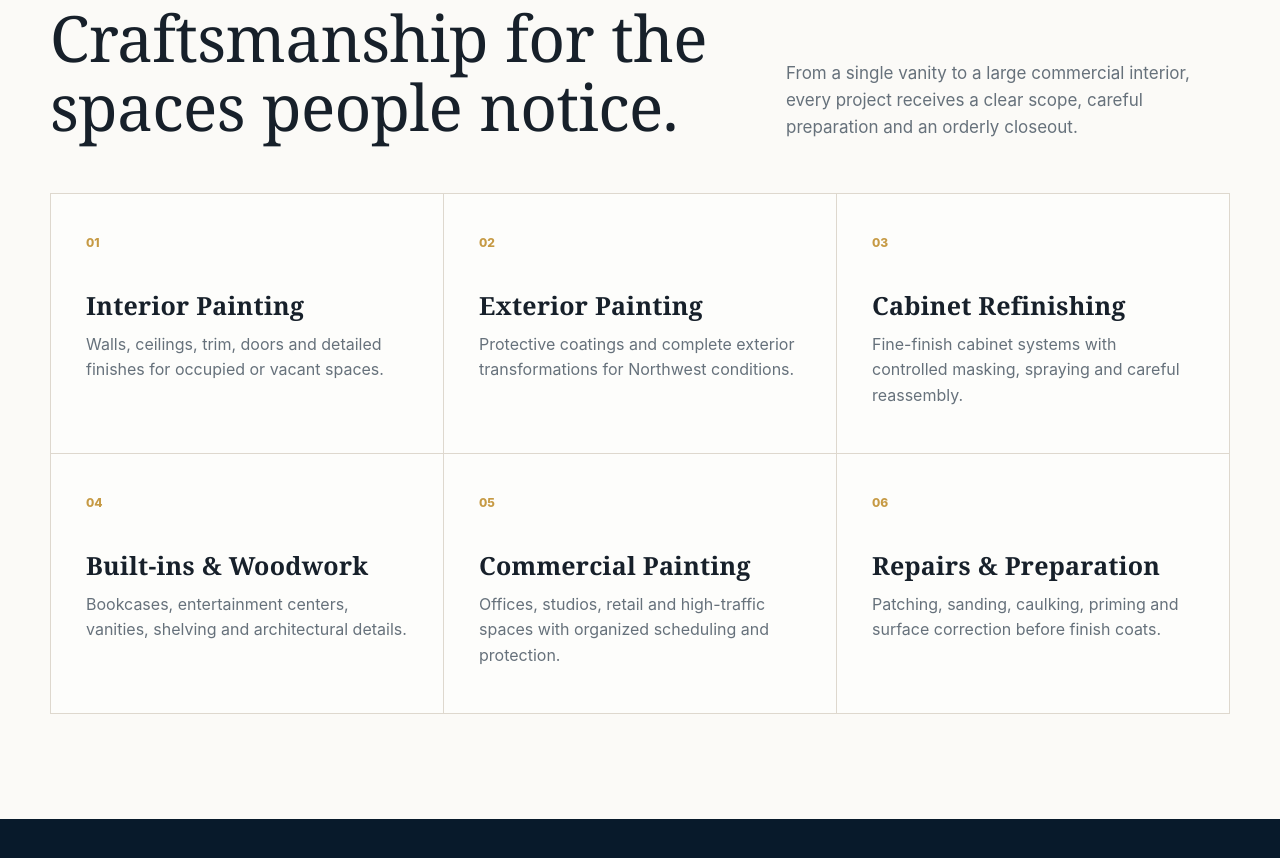
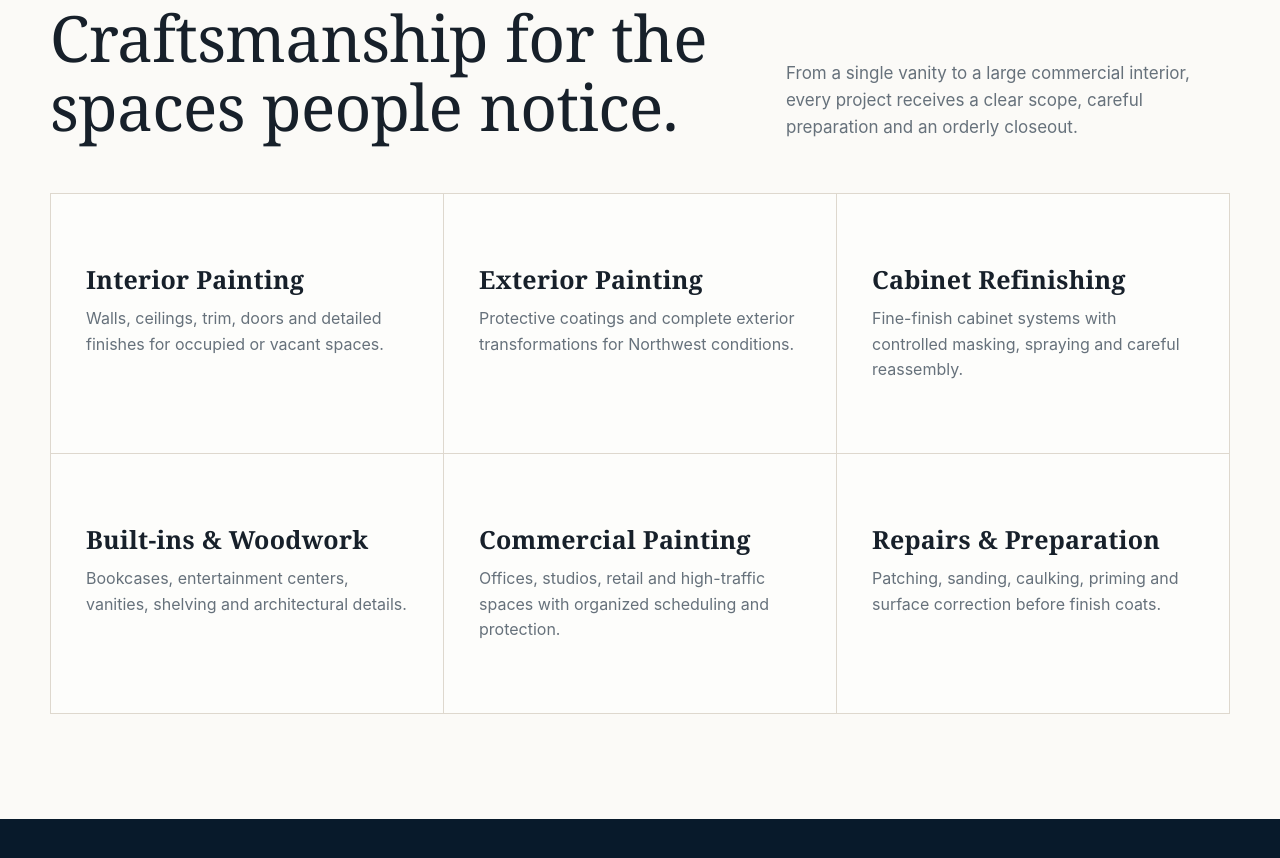
Before and after one commit to Seacol-Painting/seacol_website_master, a plain HTML site: page index.html in a window 1280 px wide. Shown: the part 1382-2240 px from the top of the page. Drawn offline with Linux system fonts and the light colour scheme.

Commit message:
Remove service section numbering

```diff
--- a/index.html
+++ b/index.html
@@ -85,12 +85,12 @@
           <p>From a single vanity to a large commercial interior, every project receives a clear scope, careful preparation and an orderly closeout.</p>
         </div>
         <div class="service-grid">
-          <article><span>01</span><h3>Interior Painting</h3><p>Walls, ceilings, trim, doors and detailed finishes for occupied or vacant spaces.</p></article>
-          <article><span>02</span><h3>Exterior Painting</h3><p>Protective coatings and complete exterior transformations for Northwest conditions.</p></article>
-          <article><span>03</span><h3>Cabinet Refinishing</h3><p>Fine-finish cabinet systems with controlled masking, spraying and careful reassembly.</p></article>
-          <article><span>04</span><h3>Built-ins & Woodwork</h3><p>Bookcases, entertainment centers, vanities, shelving and architectural details.</p></article>
-          <article><span>05</span><h3>Commercial Painting</h3><p>Offices, studios, retail and high-traffic spaces with organized scheduling and protection.</p></article>
-          <article><span>06</span><h3>Repairs & Preparation</h3><p>Patching, sanding, caulking, priming and surface correction before finish coats.</p></article>
+          <article><h3>Interior Painting</h3><p>Walls, ceilings, trim, doors and detailed finishes for occupied or vacant spaces.</p></article>
+          <article><h3>Exterior Painting</h3><p>Protective coatings and complete exterior transformations for Northwest conditions.</p></article>
+          <article><h3>Cabinet Refinishing</h3><p>Fine-finish cabinet systems with controlled masking, spraying and careful reassembly.</p></article>
+          <article><h3>Built-ins & Woodwork</h3><p>Bookcases, entertainment centers, vanities, shelving and architectural details.</p></article>
+          <article><h3>Commercial Painting</h3><p>Offices, studios, retail and high-traffic spaces with organized scheduling and protection.</p></article>
+          <article><h3>Repairs & Preparation</h3><p>Patching, sanding, caulking, priming and surface correction before finish coats.</p></article>
         </div>
       </div>
     </section>
```
